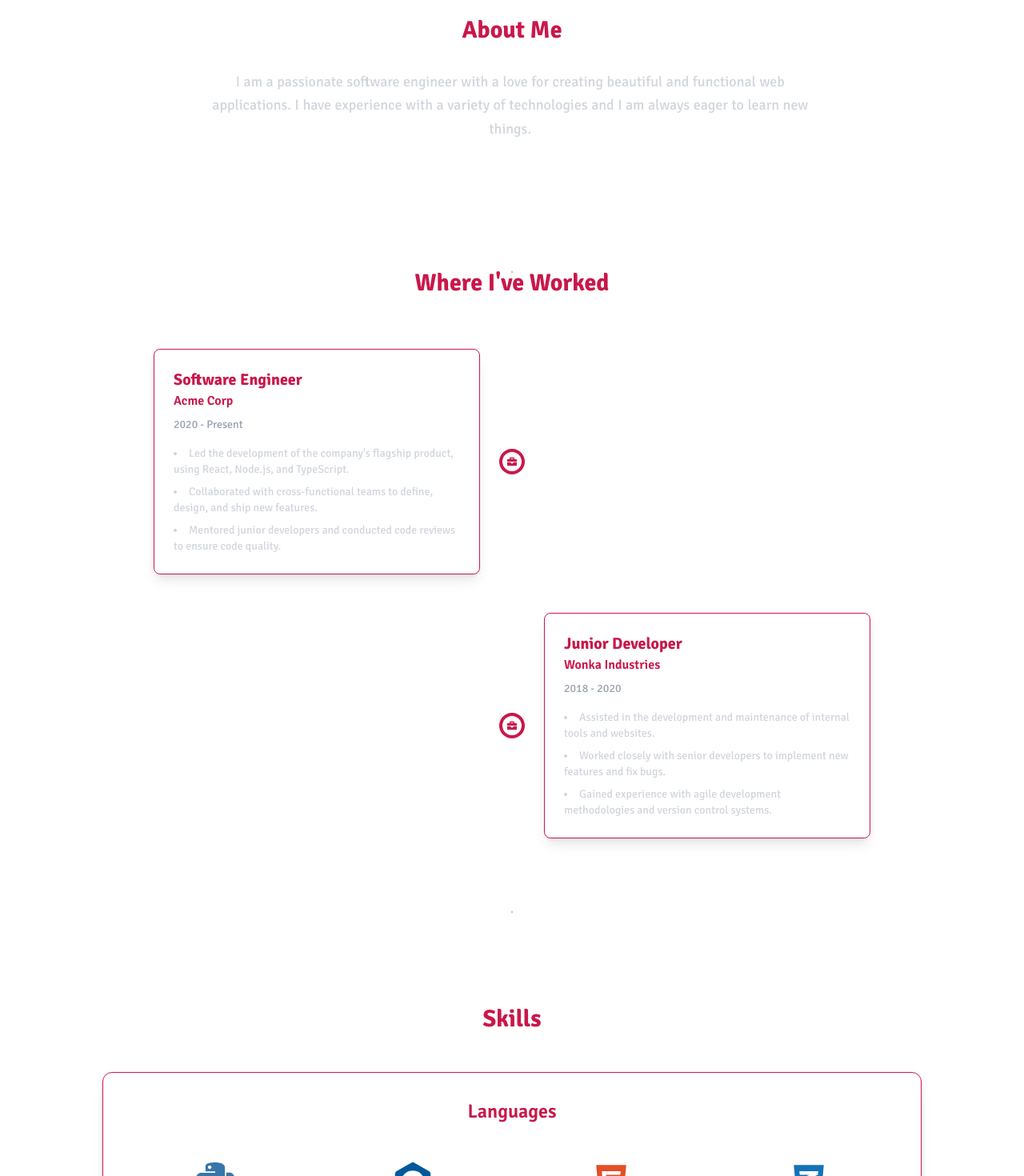
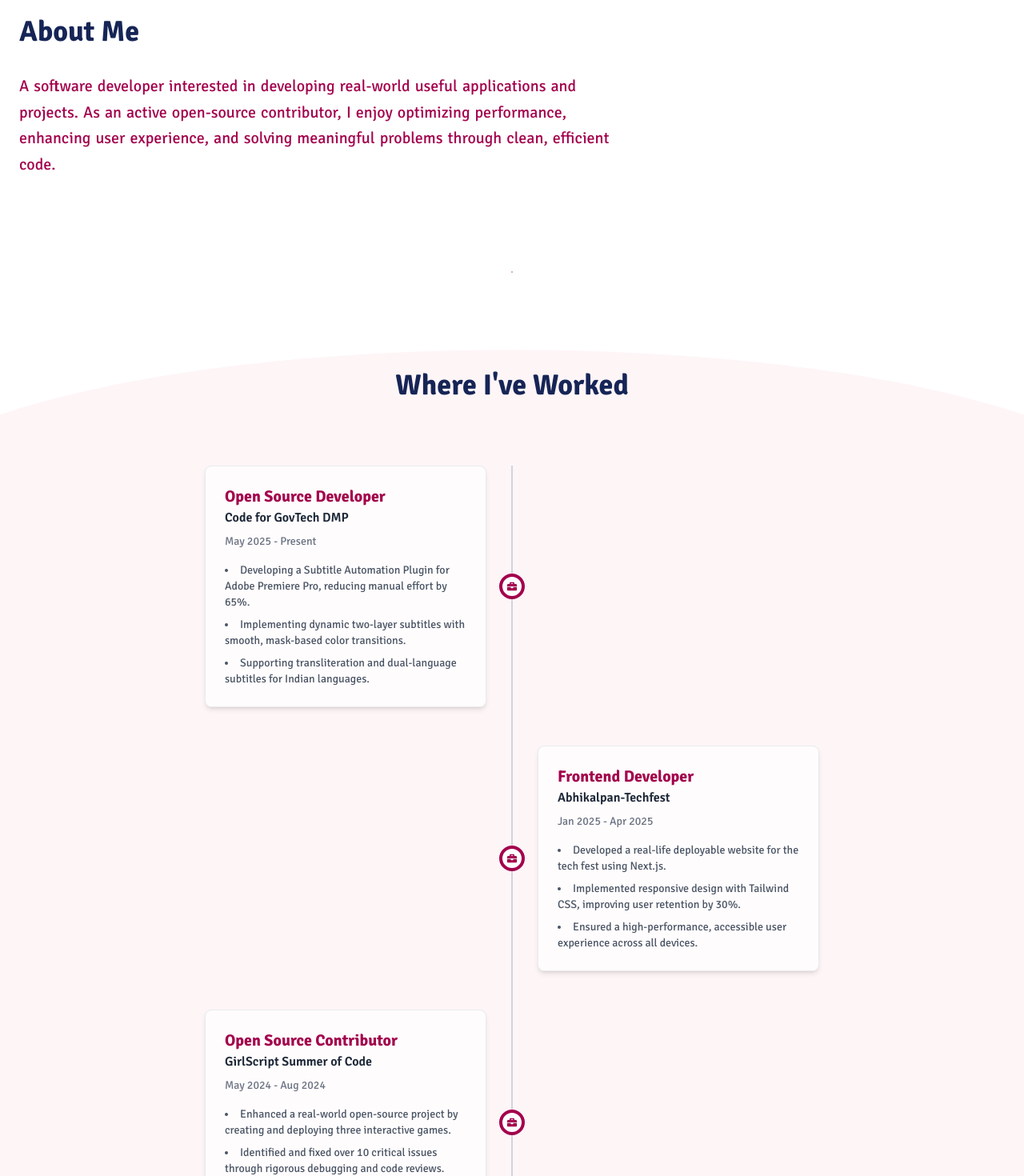
Before and after one commit to tanishkaa08/Portfolio-Website, a Next.js app: page / in a window 1280 px wide. Shown: the part 860-2330 px from the top of the page at 80% size. Built offline with nearby package versions, Linux system fonts and the light colour scheme.

Commit message:
experience section updated

```diff
--- a/components/About.tsx
+++ b/components/About.tsx
@@ -2,7 +2,7 @@
 import React from 'react';
 import { motion } from 'framer-motion';
 
-const aboutText = "I am a passionate software engineer with a love for creating beautiful and functional web applications. I have experience with a variety of technologies and I am always eager to learn new things.";
+const aboutText = "A software developer interested in developing real-world useful applications and projects. As an active open-source contributor, I enjoy optimizing performance, enhancing user experience, and solving meaningful problems through clean, efficient code.";
 
 const sentence = {
   hidden: { opacity: 1 },
@@ -22,7 +22,7 @@ const letter = {
 
 const About = () => {
   return (
-    <section id="about" className="py-20">
+    <section id="about" className="py-20 bg-white/30">
       <div className="container mx-auto px-6">
         <motion.div
           initial={{ opacity: 0, y: 50 }}
@@ -30,16 +30,16 @@ const About = () => {
           viewport={{ once: false, amount: 0.2 }}
           transition={{ duration: 0.5 }}
         >
-          <h2 className="text-3xl font-bold text-center mb-8">About Me</h2>
+          <h2 className="text-4xl font-bold text-blue-950 text-left mb-8">About Me</h2>
           <motion.p
-            className="max-w-3xl mx-auto text-center text-lg leading-relaxed text-gray-300"
+            className="max-w-3xl text-left text-xl leading-relaxed text-pink-800"
             variants={sentence}
             initial="hidden"
             whileInView="visible"
-            viewport={{ once: false, amount: 0.2 }}
+            viewport={{ once: false, amount: 0.4 }}
           >
             {aboutText.split(" ").map((word, index) => (
-              <motion.span key={word + "-" + index} variants={letter} className="inline-block mr-[0.25em]">
+              <motion.span key={word + "-" + index} variants={letter} className="inline-block mr-[0.3em]">
                 {word}
               </motion.span>
             ))}
--- a/components/Experience.tsx
+++ b/components/Experience.tsx
@@ -3,41 +3,61 @@ import React from 'react';
 import { motion, Variants } from 'framer-motion';
 import { FaBriefcase } from 'react-icons/fa';
 
+// --- UPDATED Experience Data with all 4 roles ---
 const experiences = [
   {
-    company: 'Acme Corp',
-    role: 'Software Engineer',
-    date: '2020 - Present',
+    company: 'Code for GovTech DMP',
+    role: 'Open Source Developer',
+    date: 'May 2025 - Present',
     responsibilities: [
-      'Led the development of the company\'s flagship product, using React, Node.js, and TypeScript.',
-      'Collaborated with cross-functional teams to define, design, and ship new features.',
-      'Mentored junior developers and conducted code reviews to ensure code quality.'
+      'Developing a Subtitle Automation Plugin for Adobe Premiere Pro, reducing manual effort by 65%.',
+      'Implementing dynamic two-layer subtitles with smooth, mask-based color transitions.',
+      'Supporting transliteration and dual-language subtitles for Indian languages.',
     ]
   },
   {
-    company: 'Wonka Industries',
-    role: 'Junior Developer',
-    date: '2018 - 2020',
+    company: 'Abhikalpan-Techfest',
+    role: 'Frontend Developer',
+    date: 'Jan 2025 - Apr 2025',
     responsibilities: [
-      'Assisted in the development and maintenance of internal tools and websites.',
-      'Worked closely with senior developers to implement new features and fix bugs.',
-      'Gained experience with agile development methodologies and version control systems.'
+      'Developed a real-life deployable website for the tech fest using Next.js.',
+      'Implemented responsive design with Tailwind CSS, improving user retention by 30%.',
+      'Ensured a high-performance, accessible user experience across all devices.',
+    ]
+  },
+  {
+    company: 'GirlScript Summer of Code',
+    role: 'Open Source Contributor',
+    date: 'May 2024 - Aug 2024',
+    responsibilities: [
+        'Enhanced a real-world open-source project by creating and deploying three interactive games.',
+        'Identified and fixed over 10 critical issues through rigorous debugging and code reviews.',
+        'Improved overall application performance and reliability for a seamless user experience.'
+    ]
+  },
+  {
+    company: 'Bitbyte Summer of Code',
+    role: 'Open Source Contributor',
+    date: 'Jun 2024 - Aug 2024',
+    responsibilities: [
+        'Contributed to the BSOC website by implementing multiple features and bug fixes.',
+        'Developed a loading page with smooth animations and an integrated dynamic search bar.',
+        'Reduced content search time by 40%, enhancing the overall user experience.'
     ]
   }
 ];
 
+// --- Animation Variants ---
 const containerVariants = {
   hidden: { opacity: 0 },
   visible: {
     opacity: 1,
-    transition: {
-      staggerChildren: 0.3,
-    },
+    transition: { staggerChildren: 0.3 },
   },
 };
 
 const itemVariants = (isLeft: boolean): Variants => ({
-  hidden: { opacity: 0, x: isLeft ? -100 : 100 },
+  hidden: { opacity: 0, x: isLeft ? -50 : 50 },
   visible: {
     opacity: 1,
     x: 0,
@@ -45,20 +65,43 @@ const itemVariants = (isLeft: boolean): Variants => ({
   },
 });
 
+// --- SVG Background Component ---
+const CurvedBackground = () => (
+  <div className="absolute top-0 left-0 w-full h-full z-0 overflow-hidden">
+    <svg
+      viewBox="0 0 1440 400"
+      preserveAspectRatio="none"
+      className="absolute w-full h-full"
+    >
+
+    <path
+  d="M 0,50 C 360,25 1080,25 1440,50 L 1440,400 L 0,400 Z"
+  fill="#FDECF080"
+/>
+    </svg>
+  </div>
+);
+
+// --- Main Experience Component ---
 const Experience = () => {
   return (
-    <section id="experience" className="py-20 bg-secondary">
+    <section id="experience" className="pt-40 pb-28 relative">
+
+      <CurvedBackground />
+
+      <div className="relative z-10">
         <div className="container mx-auto px-6">
-        <h2 className="text-3xl font-bold text-center mb-16">Where I&apos;ve Worked</h2>
+          <h2 className="text-4xl font-bold text-center mb-20 text-blue-950">Where I've Worked</h2>
+
           <motion.div
-          className="relative max-w-4xl mx-auto"
+            className="relative max-w-3xl mx-auto"
             initial="hidden"
             whileInView="visible"
-          viewport={{ once: false, amount: 0.1 }}
+            viewport={{ once: true, amount: 0.1 }} // Adjust amount to trigger animation sooner
             variants={containerVariants}
           >
             {/* Vertical Timeline Bar */}
-          <div className="absolute left-1/2 top-0 h-full w-1 bg-gradient-to-b from-transparent via-highlight/50 to-transparent transform -translate-x-1/2"></div>
+            <div className="absolute left-1/2 top-0 h-full w-0.5 bg-gray-300 transform -translate-x-1/2"></div>
 
             {experiences.map((exp, index) => {
               const isLeft = index % 2 === 0;
@@ -68,25 +111,26 @@ const Experience = () => {
                   className={`mb-12 flex items-center w-full ${isLeft ? 'justify-start' : 'justify-end'}`}
                   variants={itemVariants(isLeft)}
                 >
-                <div className={`w-1/2 ${isLeft ? 'pr-10' : 'pl-10'}`}>
-                  <div className="relative bg-secondary/50 backdrop-blur-sm border border-accent/30 p-6 rounded-lg shadow-lg hover:border-highlight/50 transition-colors duration-300">
-                    <h3 className="text-xl font-bold text-highlight">{exp.role}</h3>
-                    <p className="text-md font-semibold mb-2">{exp.company}</p>
-                    <p className="text-sm text-gray-400 mb-4">{exp.date}</p>
-                    <ul className="list-disc list-inside text-gray-300 text-sm space-y-2">
+                  <div className={`w-1/2 ${isLeft ? 'pr-8' : 'pl-8'}`}>
+                    <div className="bg-white/70 backdrop-blur-md border border-gray-200/80 p-6 rounded-lg shadow-md">
+                      <h3 className="text-xl font-bold text-pink-800">{exp.role}</h3>
+                      <p className="text-md font-semibold text-gray-800 mb-2">{exp.company}</p>
+                      <p className="text-sm text-gray-500 mb-4">{exp.date}</p>
+                      <ul className="list-disc list-inside text-gray-600 text-sm space-y-2">
                         {exp.responsibilities.map((resp, i) => <li key={i}>{resp}</li>)}
                       </ul>
                     </div>
                   </div>
                   {/* Timeline Circle */}
-                <div className="absolute left-1/2 -translate-x-1/2 w-8 h-8 bg-secondary border-4 border-highlight rounded-full flex items-center justify-center z-10">
-                  <FaBriefcase className="text-highlight" size={12} />
+                  <div className="absolute left-1/2 -translate-x-1/2 w-8 h-8 bg-white border-4 border-pink-800 rounded-full flex items-center justify-center z-10">
+                    <FaBriefcase className="text-pink-800" size={12} />
                   </div>
                 </motion.div>
               );
             })}
           </motion.div>
         </div>
+      </div>
     </section>
   );
 };
```
Lines whose indentation alone changed are shown as unchanged.
